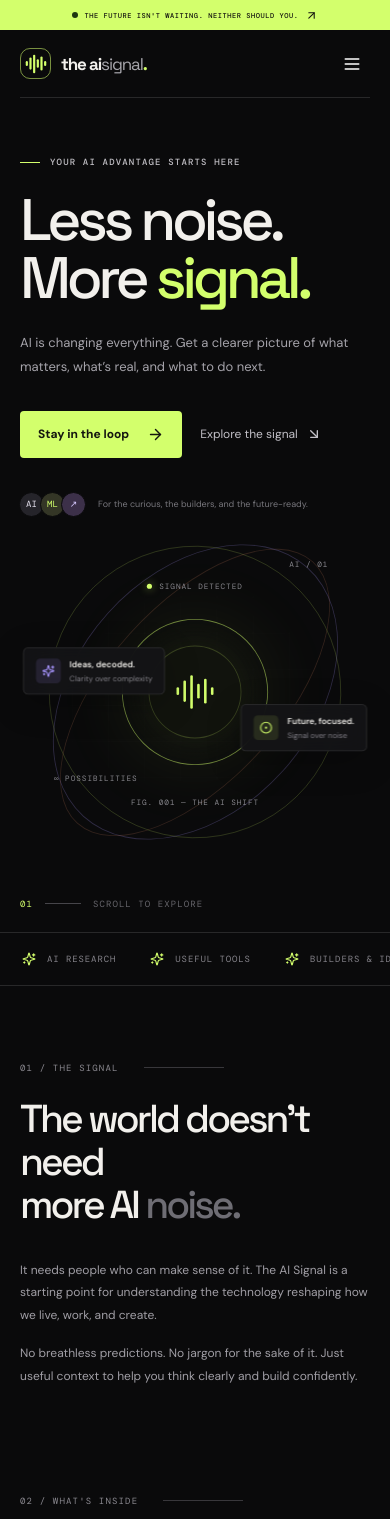
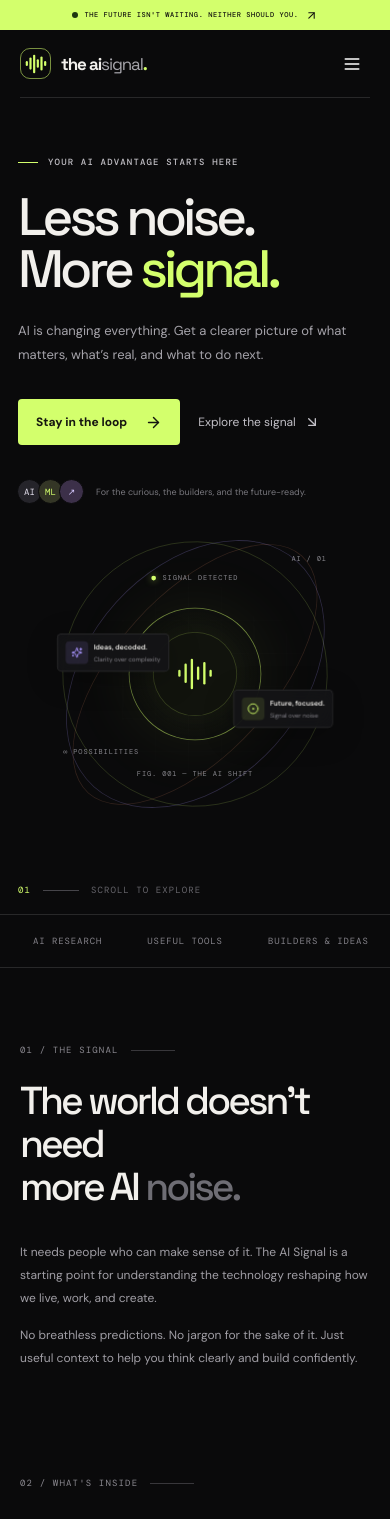
Before and after one commit to pranjal2410719/TheAiSignal-task01, a React (Vite) app: page / in a window 390 px wide. Shown: the top 1519 px of the page. Built offline with nearby package versions, Linux system fonts and the light colour scheme.

Commit message:
fix: improve mobile and tablet responsiveness
Add tablet and narrow-mobile layout refinements for The AI Signal landing page.

```diff
--- a/src/index.css
+++ b/src/index.css
@@ -221,3 +221,84 @@ button:focus-visible, a:focus-visible, input:focus-visible { outline: 2px solid
 @media (prefers-reduced-motion: reduce) {
   *, *::before, *::after { scroll-behavior: auto !important; animation-duration: .01ms !important; animation-iteration-count: 1 !important; transition-duration: .01ms !important; }
 }
+
+
+/* Responsive refinements: prevent clipped artwork and cramped layouts on small screens. */
+img, svg, video, canvas { max-width: 100%; }
+input, button { max-width: 100%; }
+.hero, .intro-grid, .topics-heading, .approach-inner, .subscribe-panel,
+.site-header, .site-footer { min-width: 0; }
+.hero-copy, .approach-copy, .subscribe-content { min-width: 0; }
+.hero h1, .intro-grid h2, .topics-heading h2, .approach-copy h2,
+.subscribe-content h2 { overflow-wrap: anywhere; }
+.hero-art { max-width: 100%; }
+.floating-card { max-width: calc(100% - 12px); }
+
+@media (min-width: 641px) and (max-width: 900px) {
+  .site-header { width: calc(100% - 40px); }
+  .nav-links { gap: 13px; font-size: 11px; }
+  .nav-cta { padding: 10px 11px; gap: 6px; }
+  .hero { grid-template-columns: minmax(0, 1fr) minmax(0, .85fr); gap: 8px; }
+  .hero-art { transform: scale(.72); margin: 0 -55px; }
+  .hero h1 { font-size: clamp(46px, 6.5vw, 60px); }
+  .hero-actions { gap: 14px; flex-wrap: wrap; }
+  .hero-footnote { align-items: flex-start; line-height: 1.5; }
+  .intro-grid { grid-template-columns: minmax(0, 1fr) minmax(0, .9fr); gap: 28px; }
+  .approach-inner { grid-template-columns: minmax(0, 1fr) minmax(0, 1fr); gap: 28px; }
+  .approach-visual { transform: scale(.9); }
+  .story-grid { grid-template-columns: repeat(3, minmax(0, 1fr)); }
+  .story-card { padding-left: 16px; padding-right: 16px; }
+  .story-card h3 { font-size: 19px; }
+}
+
+@media (max-width: 640px) {
+  html { scroll-padding-top: 76px; }
+  .announcement { padding: 0 8px; text-align: center; line-height: 1.3; }
+  .hero { width: calc(100% - 36px); }
+  .hero h1 { font-size: clamp(49px, 13.5vw, 70px); overflow-wrap: normal; }
+  .hero-actions { align-items: stretch; }
+  .hero-actions .button { min-height: 46px; }
+  .hero-art { width: 100%; max-width: 390px; align-self: center; margin: 0 auto; transform: scale(.78); transform-origin: center center; }
+  .floating-card { padding: 9px 10px; gap: 7px; }
+  .floating-card strong { font-size: 9px; }
+  .floating-card small { font-size: 8px; }
+  .card-left { left: 0; }
+  .card-right { right: 0; }
+  .coord-one { right: 8px; }
+  .coord-two { left: 8px; }
+  .hero-index { bottom: 18px; }
+  .ticker-track { min-width: 0; width: max-content; }
+  .section-kicker { gap: 12px; }
+  .kicker-rule { width: 44px; }
+  .topics-heading h2 { overflow-wrap: normal; }
+  .story-card { min-width: 0; }
+  .approach-visual { width: 100%; max-width: 340px; justify-self: center; transform: scale(.92); transform-origin: center; }
+  .tag-a { left: 3%; }
+  .tag-b { left: 7%; }
+  .tag-c { right: 2%; }
+  .subscribe-content { min-width: 0; }
+  .subscribe-content .eyebrow { line-height: 1.6; }
+  .subscribe-form { width: 100%; }
+  .subscribe-form input { min-width: 0; }
+  .site-footer { align-items: flex-start; }
+  .footer-right { margin-left: auto; }
+}
+
+@media (max-width: 380px) {
+  .announcement { font-size: 6px; letter-spacing: .04em; gap: 4px; }
+  .section-wrap, .site-header { width: calc(100% - 32px); }
+  .hero { width: calc(100% - 32px); padding-top: 46px; }
+  .hero h1 { font-size: clamp(46px, 13vw, 56px); }
+  .hero-actions { flex-direction: column; align-items: flex-start; }
+  .hero-art { width: calc(100% + 16px); margin-left: -8px; transform: scale(.68); }
+  .hero-footnote { align-items: flex-start; }
+  .hero-footnote > span:last-child { max-width: 220px; }
+  .topics-heading h2 { font-size: 36px; }
+  .subscribe-content { padding: 28px 17px; }
+  .subscribe-content h2 { font-size: 46px; }
+  .footer-right > span { max-width: 82px; line-height: 1.5; }
+}
+
+@media (hover: none) {
+  .button:hover, .story-card:hover { transform: none; }
+}
```
